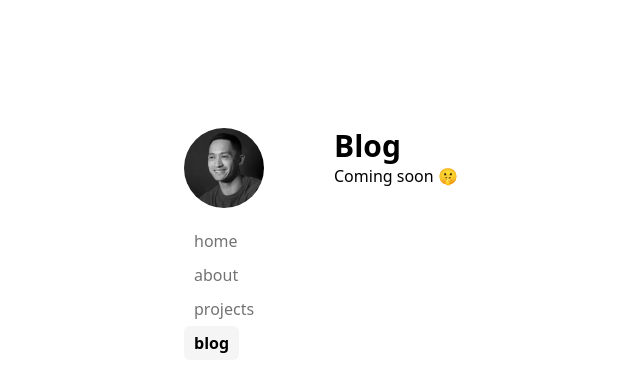
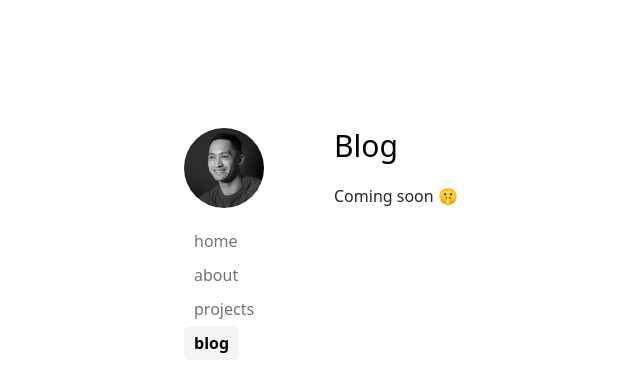
Before and after one commit to gabe-santos/gabe-santos-portfolio, a Next.js app: page /blog in a window 1280 px wide. Shown: the top 392 px of the page, without its empty margins (136-776 px from the left). Built offline with nearby package versions, Linux system fonts and the light colour scheme.

Commit message:
changes fonts

```diff
--- a/app/about/page.tsx
+++ b/app/about/page.tsx
@@ -8,7 +8,7 @@ export default function AboutPage() {
 			initial={{ opacity: 0, x: 50 }}
 			animate={{ opacity: 1, x: 0 }}
 			transition={{ delay: 0.2, duration: 0.5 }}>
-			<h1 className='font-bold text-3xl font-serif'>About Me</h1>
+			<h1 className='text-3xl font-sans'>About Me</h1>
 			<p className='my-5 text-neutral-800 dark:text-neutral-200'>
 				This is my about page. Irure Lorem tempor voluptate ullamco
 				cillum incididunt esse commodo ad. Aute laboris consequat est
--- a/app/blog/page.tsx
+++ b/app/blog/page.tsx
@@ -8,8 +8,10 @@ export default function Blog() {
 			initial={{ opacity: 0, x: 50 }}
 			animate={{ opacity: 1, x: 0 }}
 			transition={{ delay: 0.2, duration: 0.5 }}>
-			<h1 className='font-bold text-3xl font-sans'>Blog</h1>
-			<p>Coming soon 🤫</p>
+			<h1 className='text-3xl font-sans'>Blog</h1>
+			<p className='my-5 text-neutral-800 dark:text-neutral-200'>
+				Coming soon 🤫
+			</p>
 		</motion.section>
 	);
 }
--- a/app/global.css
+++ b/app/global.css
@@ -2,6 +2,8 @@
 @tailwind components;
 @tailwind utilities;
 @import url(https://fonts.googleapis.com/css?family=Work+Sans:100,200,300,regular,500,600,700,800,900,100italic,200italic,300italic,italic,500italic,600italic,700italic,800italic,900italic);
+@import url(https://fonts.googleapis.com/css?family=Poppins:100,100italic,200,200italic,300,300italic,regular,italic,500,500italic,600,600italic,700,700italic,800,800italic,900,900italic);
+@import url(https://fonts.googleapis.com/css?family=Space+Grotesk:300,regular,500,600,700);
 @font-face {
 	font-family: 'Nikea';
 	src: url('../public/fonts/NIKEA.otf') format('opentype');
--- a/app/page.tsx
+++ b/app/page.tsx
@@ -32,7 +32,7 @@ export default async function HomePage() {
 			initial={{ opacity: 0, x: 50 }}
 			animate={{ opacity: 1, x: 0 }}
 			transition={{ delay: 0.2, duration: 0.5 }}>
-			<h1 className='font-bold text-5xl font-sans'>{name}</h1>
+			<h1 className='text-5xl font-sans'>{name}</h1>
 			<p className='my-5 max-w-[460px] text-neutral-800 dark:text-neutral-200'>
 				{about()}
 			</p>
--- a/app/projects/page.tsx
+++ b/app/projects/page.tsx
@@ -8,7 +8,7 @@ export default function ProjectsPage() {
 			initial={{ opacity: 0, x: 50 }}
 			animate={{ opacity: 1, x: 0 }}
 			transition={{ delay: 0.2, duration: 0.5 }}>
-			<h1 className='font-bold text-3xl font-serif'>Projects</h1>
+			<h1 className='text-3xl font-sans'>Projects</h1>
 			<p className='my-5 text-neutral-800 dark:text-neutral-200'>
 				projects I have worked on
 			</p>
--- a/tailwind.config.js
+++ b/tailwind.config.js
@@ -10,7 +10,7 @@ module.exports = {
 	theme: {
 		extend: {
 			fontFamily: {
-				sans: ['Work Sans', ...fontFamily.sans],
+				sans: ['Space Grotesk', ...fontFamily.sans],
 				display: ['Nikea'],
 			},
 		},
```
